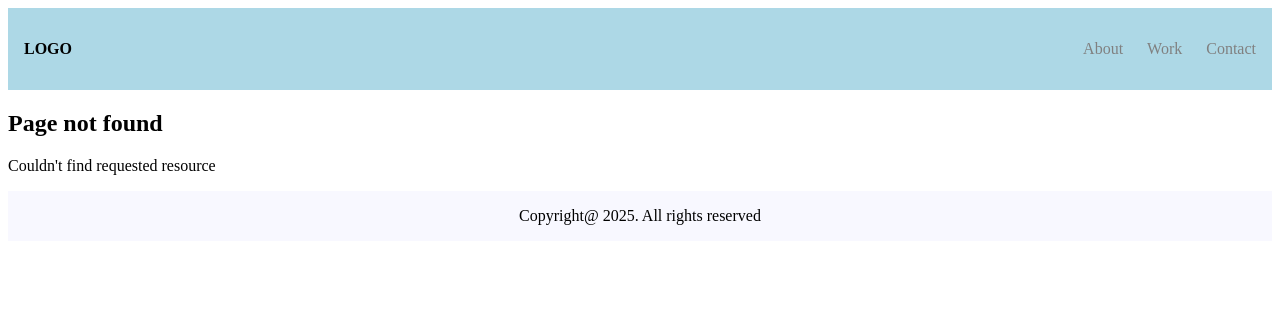
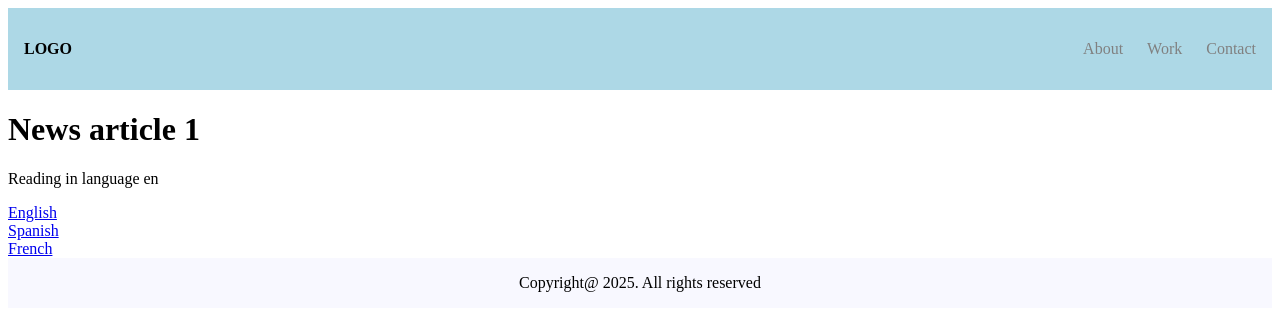
Before and after one commit to TestUser1001/NextJS-tutorial-follow, a Next.js app: page /articles/1 in a window 1280 px wide. Before the commit this address had no page. Shown: the top 330 px of the page. Built offline with nearby package versions, Linux system fonts and the light colour scheme.

Commit message:
params and search params

```diff
--- /dev/null
+++ b/src/app/articles/[articleId]/page.tsx
@@ -0,0 +1,33 @@
+"use client";
+
+import Link from "next/link";
+import { use } from "react";
+
+export default function NewsArticle(
+  {
+    params,
+    searchParams,
+  }: {
+    params: Promise<{ articleId: string }>;
+    searchParams: Promise<{ lang?: "en" | "es" | "fr" }>;
+  } /**/
+) {
+  const { articleId } = use(params);
+  //{lang = "en"} default value = en
+  const { lang = "en" } = use(searchParams);
+  return (
+    <div>
+      <h1>News article {articleId}</h1>
+      <p>Reading in language {lang}</p>
+      <div>
+        <Link href={`/articles/${articleId}?lang=en`}>English</Link>
+      </div>
+      <div>
+        <Link href={`/articles/${articleId}?lang=es`}>Spanish</Link>
+      </div>
+      <div>
+        <Link href={`/articles/${articleId}?lang=fr`}>French</Link>
+      </div>
+    </div>
+  );
+}
--- a/src/app/page.tsx
+++ b/src/app/page.tsx
@@ -6,6 +6,8 @@
       <h1>Welcome home!</h1>
       <Link href="/blog">Blog</Link>
       <Link href="/products">Products</Link>
+      <Link href="/articles/breaking-news-123?lang=en">Read in English </Link>
+      <Link href="/articles/breaking-news-123?lang=fr">Read in French </Link>
     </>
   );
 }
```
